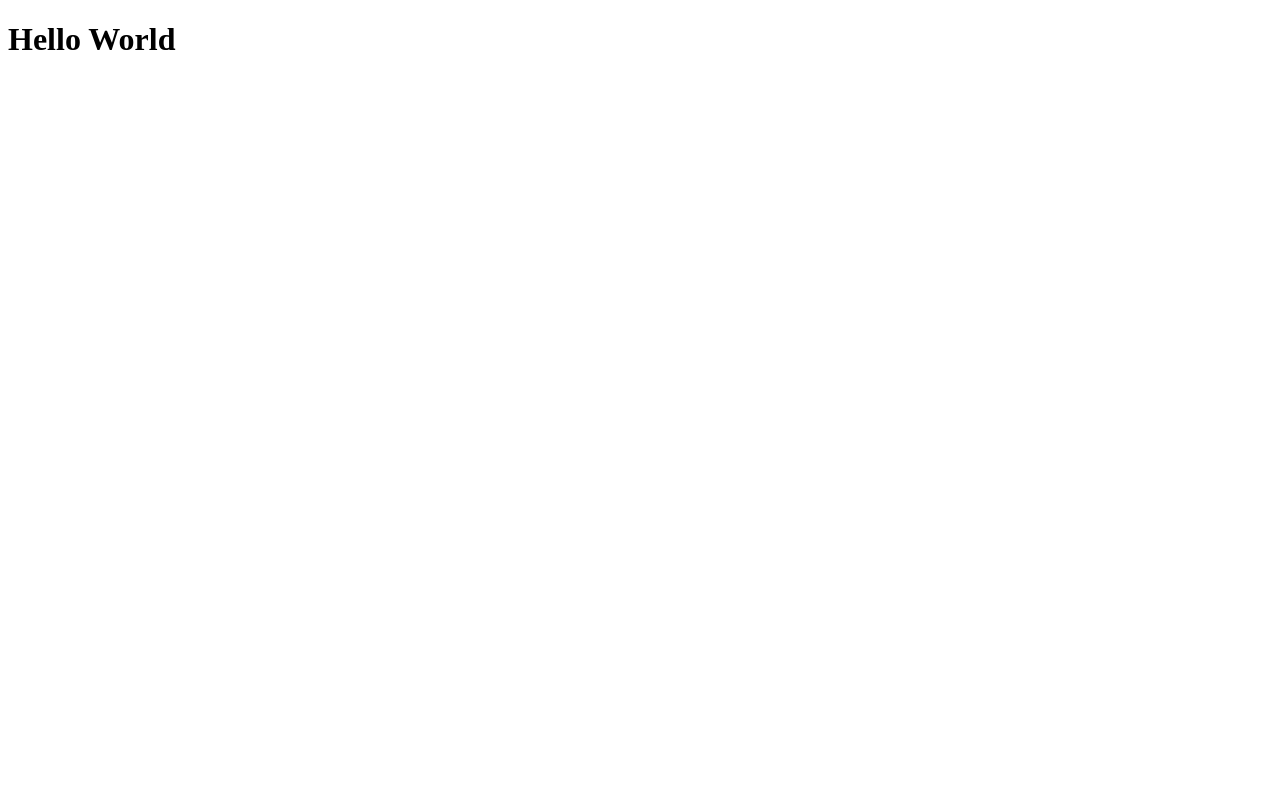
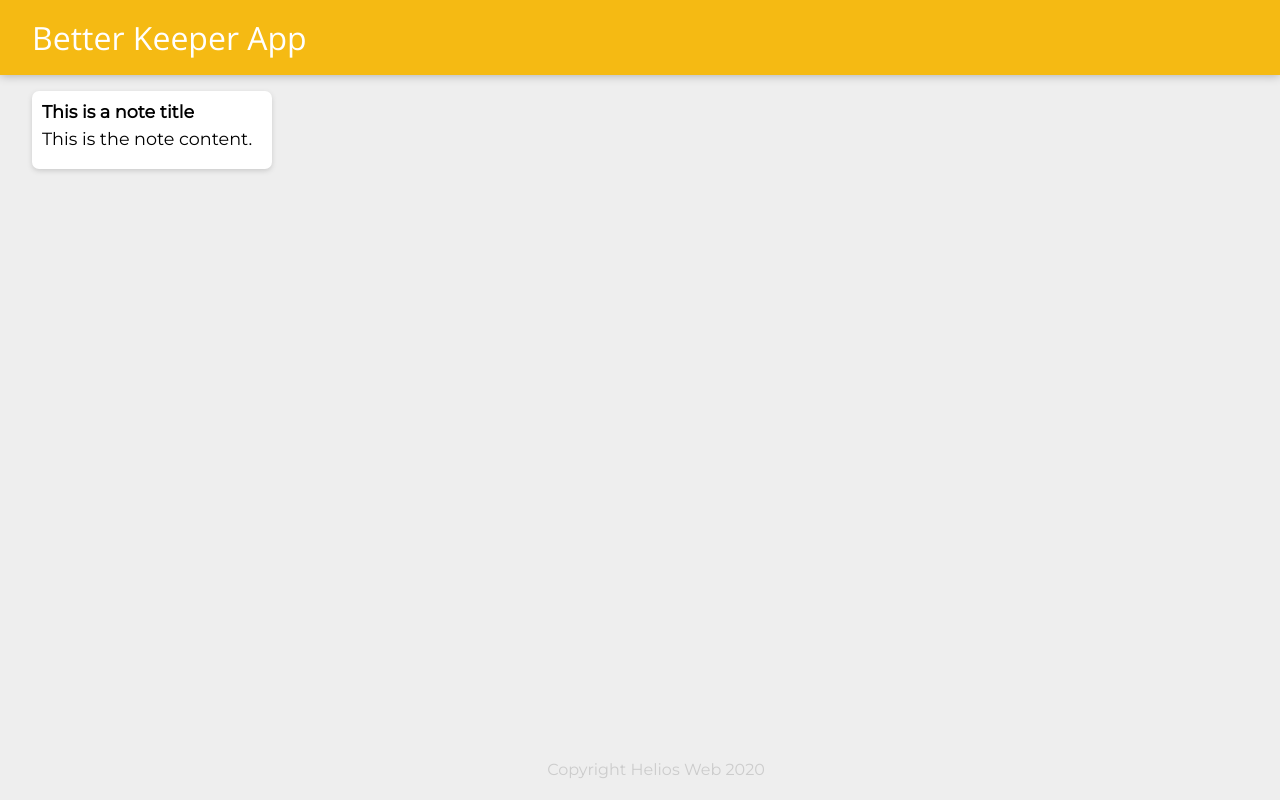
Before and after one commit to itsElio/personal-keepApp, a React (Create React App) app: page / in a window 1280 px wide. Built offline with nearby package versions, Linux system fonts and the light colour scheme.

Commit message:
Start front-end interface

```diff
--- a/public/index.html
+++ b/public/index.html
@@ -1,7 +1,9 @@
 <!DOCTYPE html>
 <html lang="en">
   <head>
-    <title>React App</title>
+    <title>Personal Google Keep App</title>
+    <link href="https://fonts.googleapis.com/css2?family=Montserrat&family=Open+Sans&display=swap" rel="stylesheet">
+    <link rel="stylesheet" href="styles.css" />
   </head>
   <body>
     <script src="./src/index.js" type="text/jsx"></script>
--- /dev/null
+++ b/public/styles.css
@@ -0,0 +1,56 @@
+* {
+	padding: 0;
+	margin: 0;
+	box-sizing: border-box;
+}
+html {
+	font-family: "Montserrat", sans-serif;
+}
+body {
+	background: #eee;
+	padding: 0 16px;
+}
+
+header {
+	background-color: #f5ba13;
+	margin: auto -16px;
+	padding: 16px 32px;
+	box-shadow: 0 0 10px 0 rgba(0, 0, 0, 0.3);
+}
+
+header h1 {
+	color: #fff;
+	font-family: "Open Sans", "sans-serif";
+	font-weight: 200;
+}
+
+footer {
+	position: absolute;
+	text-align: center;
+	bottom: 0;
+	width: 100%;
+	height: 2.5rem;
+}
+
+footer p {
+	color: #ccc;
+}
+.note {
+	background: #fff;
+	border-radius: 7px;
+	box-shadow: 0 2px 5px #ccc;
+	padding: 10px;
+	width: 240px;
+	margin: 16px;
+	float: left;
+}
+.note h1 {
+	font-size: 1.1em;
+	margin-bottom: 6px;
+}
+.note p {
+	font-size: 1.1em;
+	margin-bottom: 10px;
+	white-space: pre-wrap;
+	word-wrap: break-word;
+}
--- /dev/null
+++ b/src/components/App.jsx
@@ -0,0 +1,17 @@
+import React from "react";
+import Footer from "./Footer";
+import Header from "./Header";
+import Note from "./Note";
+
+
+function App() {
+   return(
+    <div>
+        <Header />
+        <Note />
+        <Footer />
+    </div>
+   )
+}
+
+export default App;
--- /dev/null
+++ b/src/components/Footer.jsx
@@ -0,0 +1,13 @@
+import React from "react";
+
+const date = new Date();
+let year = date.getFullYear();
+
+function Footer() {
+    return(
+    <footer>
+        <p>Copyright Helios Web {year}</p>
+    </footer>)
+}
+
+export default Footer;
--- /dev/null
+++ b/src/components/Header.jsx
@@ -0,0 +1,11 @@
+import React from "react";
+
+function Header() {
+    return (
+        <header>
+            <h1>Better Keeper App</h1>
+        </header>
+    )
+}
+
+export default Header;
--- /dev/null
+++ b/src/components/Note.jsx
@@ -0,0 +1,12 @@
+import React from "react";
+
+function Note() {
+    return(
+        <div className="note">
+            <h1>This is a note title</h1>
+            <p>This is the note content.</p>
+        </div>
+    )
+}
+
+export default Note;
--- a/src/index.js
+++ b/src/index.js
@@ -1,4 +1,5 @@
 import React from 'react';
 import ReactDOM from 'react-dom';
+import App from "./components/App";
 
-ReactDOM.render(<h1>Hello World</h1>, document.getElementById('root'));
+ReactDOM.render(<App />, document.getElementById('root'));
```
